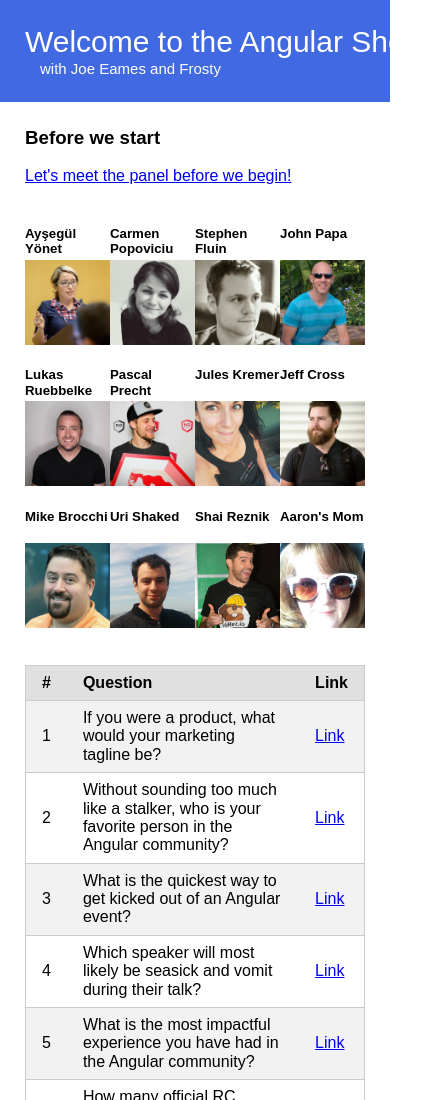
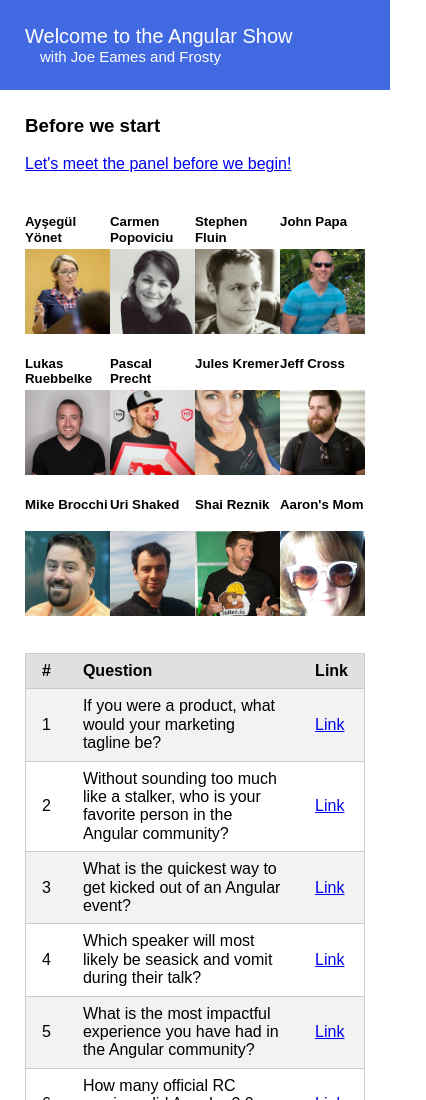
Before and after one commit to aaronfrost/angularshow, a website: page index.html in a window 390 px wide. Shown: the top 1100 px of the page, 426 px wide, since content can reach past the window. Drawn offline with nearby package versions, Linux system fonts and the light colour scheme.

Commit message:
responsive text in the header

```diff
--- /dev/null
+++ b/app.css
@@ -0,0 +1,5 @@
+@media (max-width: 600px) {
+  .header .pure-menu {
+    font-size: 20px !important;
+  }
+}
--- a/index.html
+++ b/index.html
@@ -4,6 +4,7 @@
   <meta charset="UTF-8">
   <link rel="stylesheet" href="node_modules/purecss/build/pure-min.css">
   <link rel="stylesheet" href="node_modules/purecss/build/grids-responsive-min.css">
+  <link rel="stylesheet" href="app.css">
   <script type="application/javascript" src="node_modules/jquery/dist/jquery.min.js"></script>
   <script type="application/javascript" src="app.js"></script>
   <title>Angular Show</title>
```
